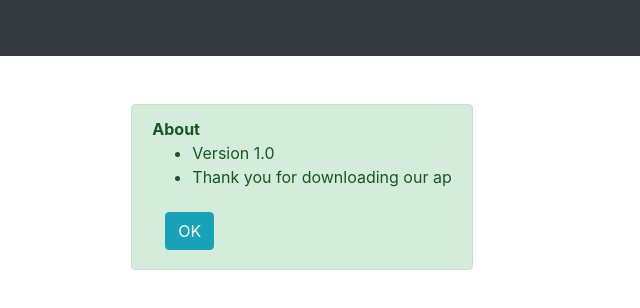
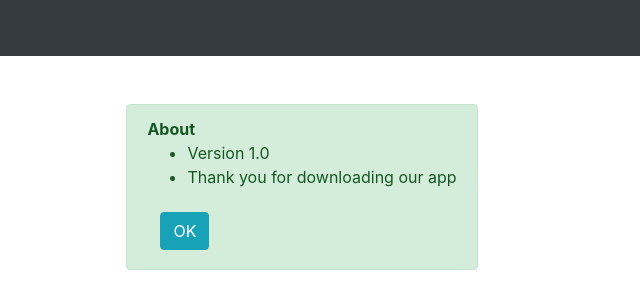
Before and after one commit to tomtricks/tomtricks-github.io, a plain HTML site: page about.html in a window 1280 px wide. Shown: the full height of the page, 338-978 px from the left. Drawn offline with Linux system fonts and the light colour scheme.

Commit message:
Update about.html

```diff
--- a/about.html
+++ b/about.html
@@ -54,7 +54,7 @@
             Version 1.0
         </li>
         <li>
-            Thank you for downloading our ap
+            Thank you for downloading our app
         </li>
 
     </ul>
```
